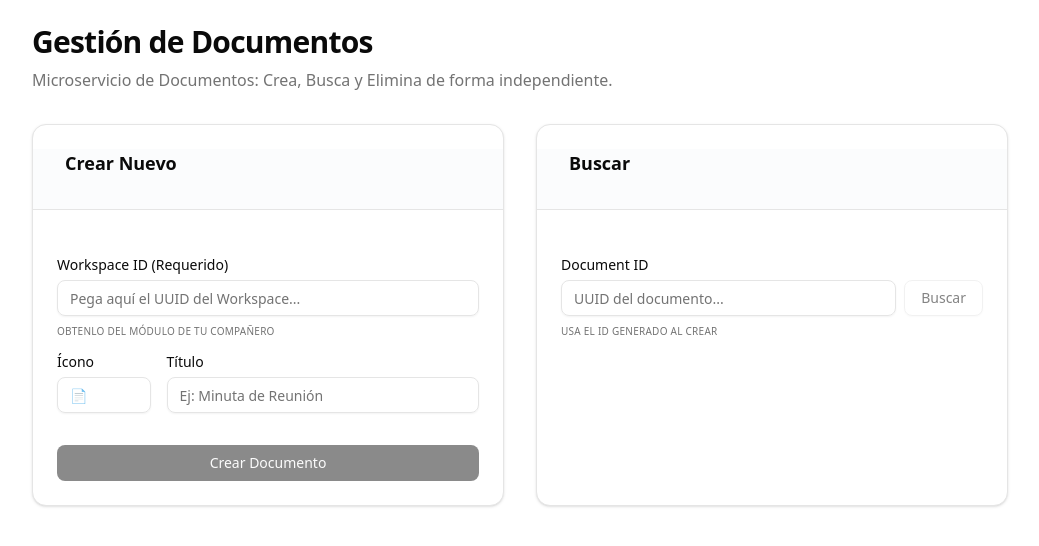
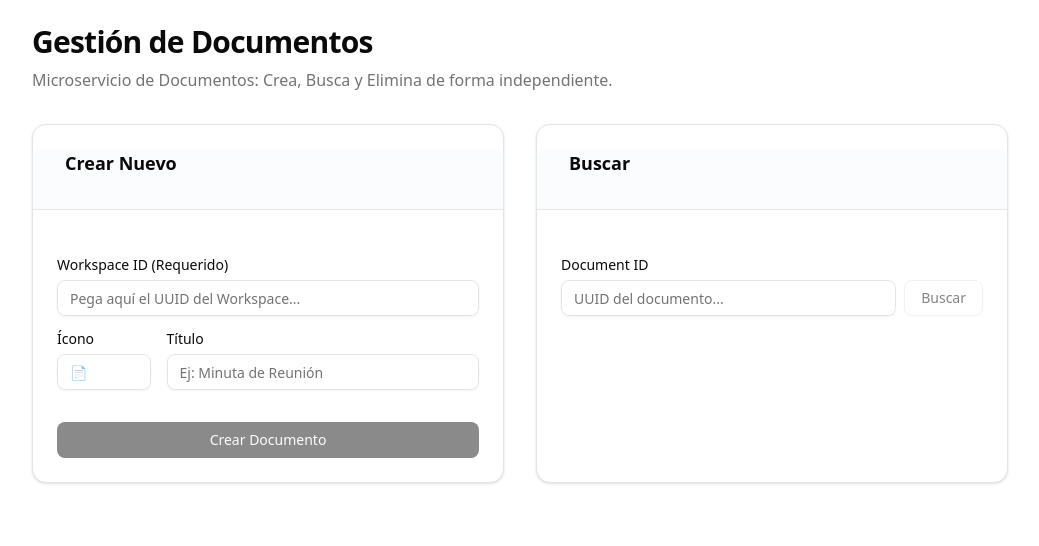
Before and after one commit to Taller-3-Arq-de-Sistemas/insightflow-frontend, a Next.js app: page /documents in a window 1280 px wide. Shown: the top 546 px of the page, without its empty margins (120-1159 px from the left). Built offline with nearby package versions, Linux system fonts and the light colour scheme; no server answers.

Commit message:
refactor: remove redundant instructions in DocumentsManager component

```diff
--- a/src/views/DocumentsManager.tsx
+++ b/src/views/DocumentsManager.tsx
@@ -103,9 +103,6 @@ export default function DocumentsManager() {
                 value={workspaceId}
                 onChange={(e) => setWorkspaceId(e.target.value)}
               />
-              <p className="text-[10px] text-muted-foreground uppercase tracking-wide">
-                Obtenlo del módulo de tu compañero
-              </p>
             </div>
             <div className="grid grid-cols-4 gap-4">
               <div className="col-span-1 space-y-2">
@@ -164,9 +161,6 @@ export default function DocumentsManager() {
                   Buscar
                 </Button>
               </div>
-              <p className="text-[10px] text-muted-foreground uppercase tracking-wide">
-                Usa el ID generado al crear
-              </p>
             </div>
           </CardContent>
         </Card>
```
